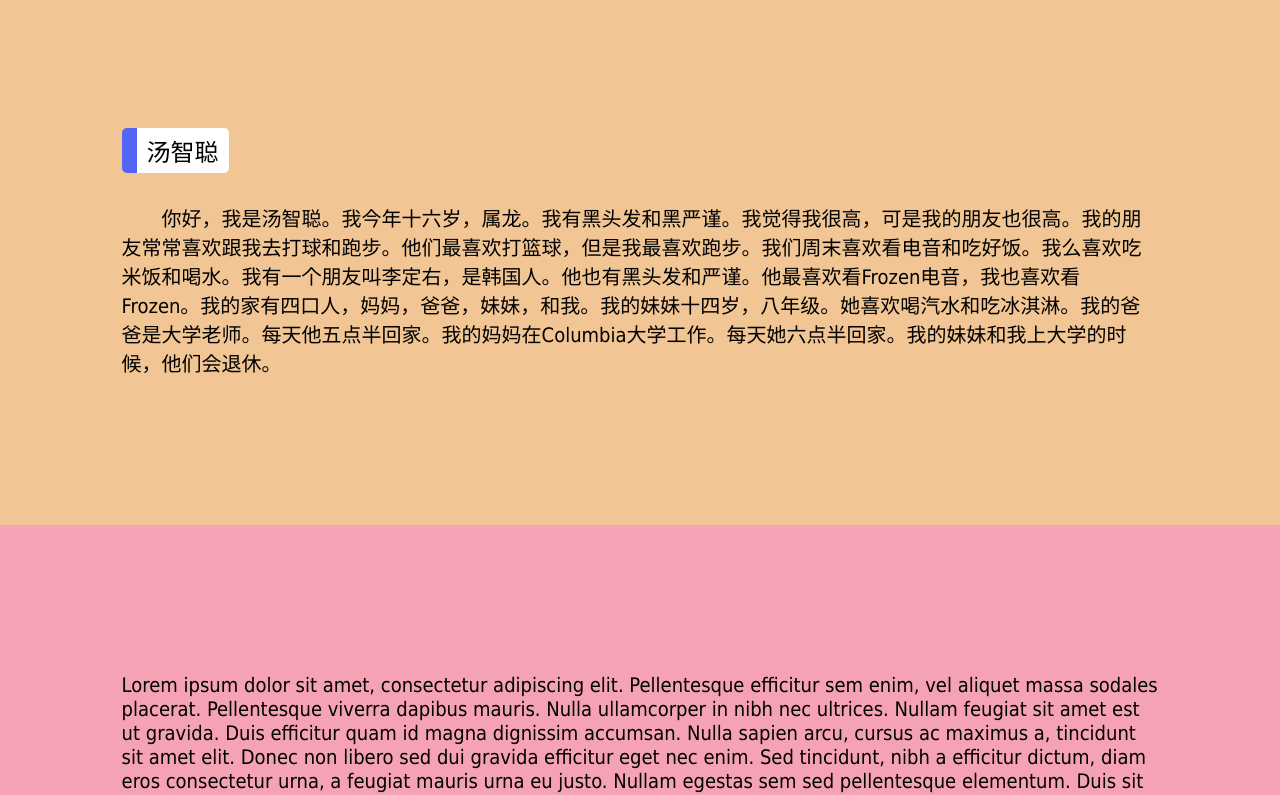
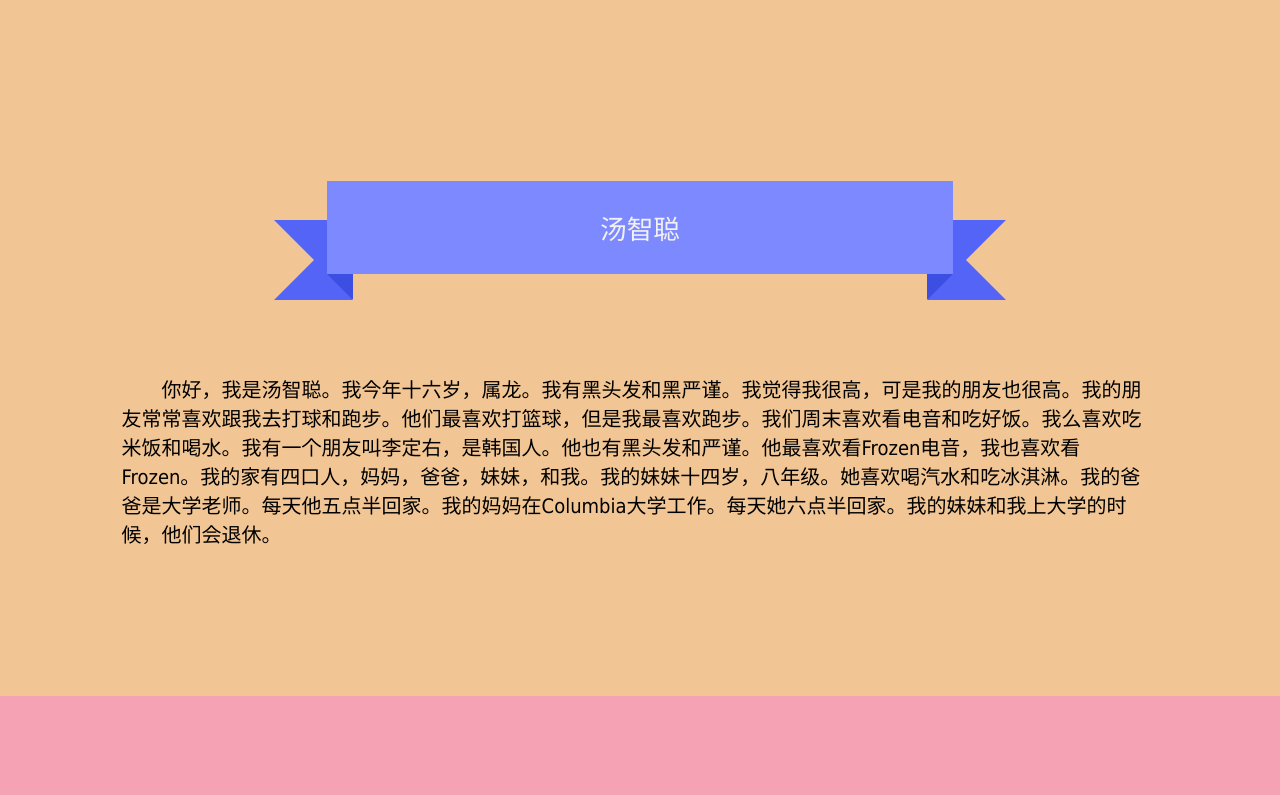
Before and after one commit to MrSkee/Mandarin, a plain HTML site: page index.html in a window 1280 px wide. Shown: the part 800-1595 px from the top of the page. Drawn offline with nearby package versions, Linux system fonts and the light colour scheme.

Commit message:
v0.5.0 Added sh1 ribbon test

```diff
--- a/index.html
+++ b/index.html
@@ -42,8 +42,8 @@
     <div class="wrapper" id="body">
       <div id="intro" class="section">
         <div class="container">
-          <div class="content">
-            <div class="sh1">汤智聪</div>
+          <div class="content non-semantic-protector">
+            <div class="sh1"><div class="sh1-content">汤智聪</div></div>
             <p class="indent">你好，我是汤智聪。我今年十六岁，属龙。我有黑头发和黑严谨。我觉得我很高，可是我的朋友也很高。我的朋友常常喜欢跟我去打球和跑步。他们最喜欢打篮球，但是我最喜欢跑步。我们周末喜欢看电音和吃好饭。我么喜欢吃米饭和喝水。我有一个朋友叫李定右，是韩国人。他也有黑头发和严谨。他最喜欢看Frozen电音，我也喜欢看Frozen。我的家有四口人，妈妈，爸爸，妹妹，和我。我的妹妹十四岁，八年级。她喜欢喝汽水和吃冰淇淋。我的爸爸是大学老师。每天他五点半回家。我的妈妈在Columbia大学工作。每天她六点半回家。我的妹妹和我上大学的时候，他们会退休。</p>
           </div>
         </div>
@@ -97,7 +97,7 @@ Fusce eget ultricies risus, et convallis quam. Nunc pellentesque sapien at biben
   </div>
 
   <div class="wrapper" id="footer">
-    <div id="version"> v0.3.1 </div>
+    <div id="version"> v0.5.0 </div>
   </div>
 
   <script src="scripts/script.js"></script>
--- a/style/style.css
+++ b/style/style.css
@@ -266,16 +266,62 @@ h2 {
 }
 
 .sh1 {
-  background-color: white;
-  color: black;
-  float: left;
-  font-size: 1.5rem;
-  font-weight: 100;
-  margin-bottom: 10px;
-  padding: 5px 10px;
-  border-left: 15px solid;
-  border-color: #5464f6;
-  border-radius: 5px;
+  font-size: 20pt !important;
+
+  width: 50%;
+
+  position: relative;
+  background: #7d8aff;
+  color: #f2f1f1;
+  text-align: center;
+  padding: 1em 2em;
+  margin: 2em auto 3em;
+
+}
+
+.sh1:before, .sh1:after{
+  content: "";
+  position: absolute;
+  display: block;
+  bottom: -1em;
+  border: 1.5em solid #5464f6;
+  z-index: -1;
+}
+
+.sh1:before {
+  left: -2em;
+  border-right-width: 1.45em;
+  border-left-color: transparent;
+}
+
+.sh1:after {
+  right: -2em;
+  border-left-width: 1.45em;
+  border-right-color: transparent;
+}
+
+.sh1 .sh1-content:before, .sh1 .sh1-content:after {
+  content: "";
+  position: absolute;
+  display: block;
+  border-style: solid;
+  border-color: #3d4ee2 transparent transparent transparent;
+  bottom: -1em;
+}
+
+.sh1 .sh1-content:before {
+  left: 0;
+  border-width: 1em 0 0 1em;
+}
+
+.sh1 .sh1-content:after {
+  right: 0;
+  border-width: 1em 1em 0 0;
+}
+
+.non-semantic-protector {
+  position: relative;
+  z-index: 1;
 }
 
 #intro {
```
